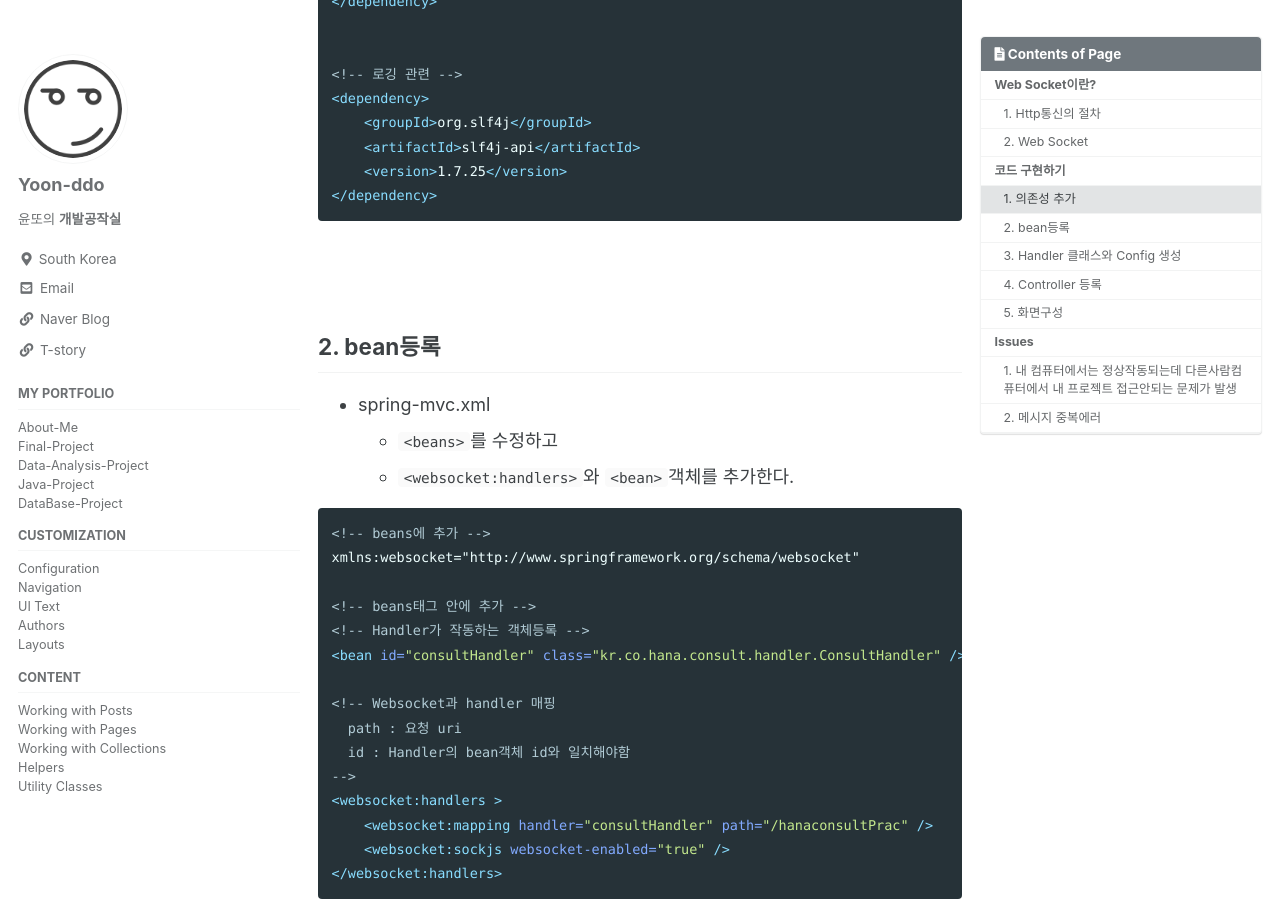
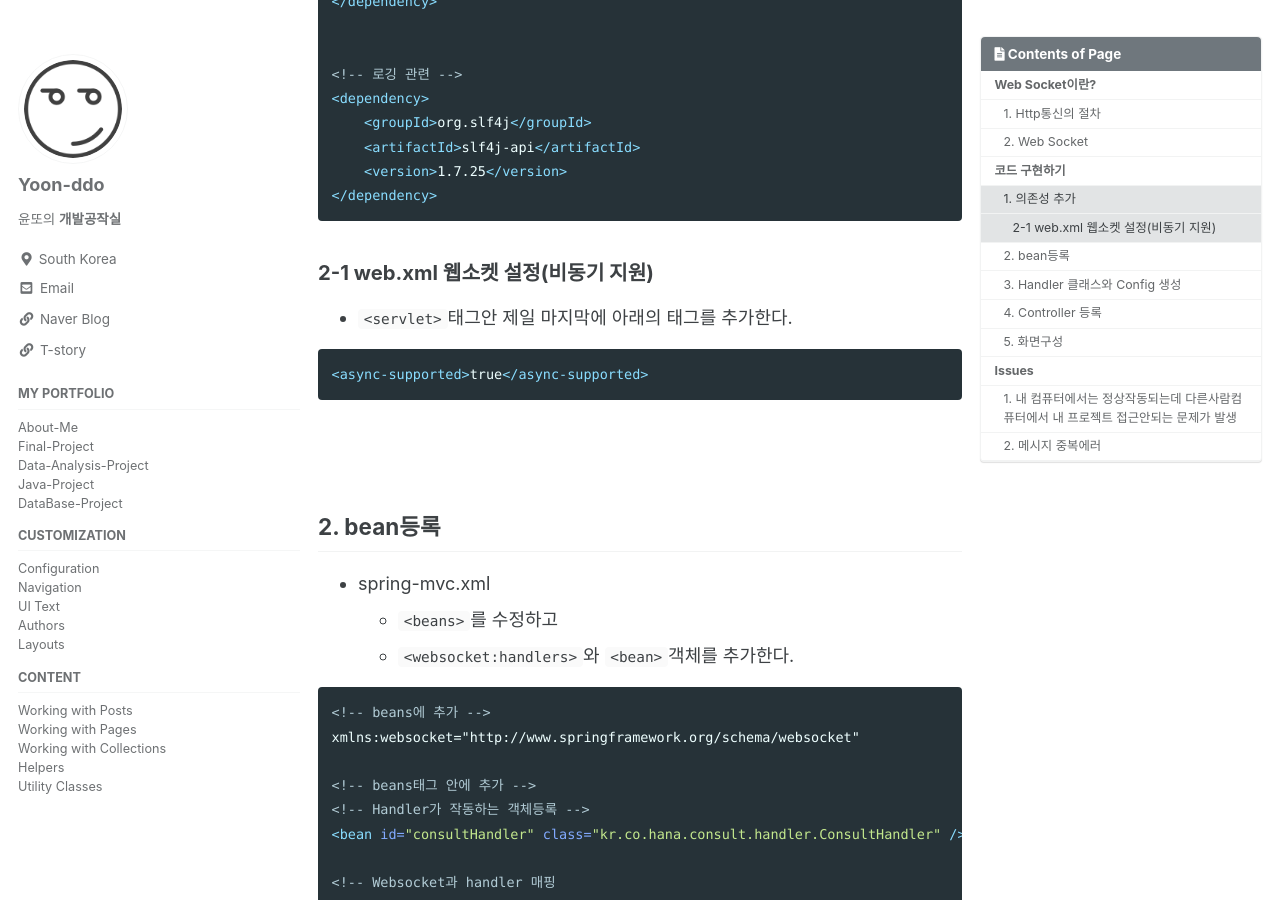
Before and after one commit to Yoon-ddo/Yoon-ddo.github.io, a Jekyll site: the page built from _posts/2021-08-27-Project일기03_Web Socket으로 채팅서비스 만들기.md, in a window 1280 px wide and 900 px high, scrolled down 2095 px. Built offline with Jekyll 4.4.1, drawn with Linux system fonts in a browser that asks for light colours; cached includes are drawn as plain includes.

Commit message:
Update 2021-08-27-Project일기03_Web Socket으로 채팅서비스 만들기.md

````diff
--- a/_posts/2021-08-27-Project일기03_Web Socket으로 채팅서비스 만들기.md
+++ b/_posts/2021-08-27-Project일기03_Web Socket으로 채팅서비스 만들기.md
@@ -76,6 +76,13 @@ tags:
     <artifactId>slf4j-api</artifactId>
     <version>1.7.25</version>
 </dependency>
+```
+
+### 2-1 web.xml  웹소켓 설정(비동기 지원)
+* `<servlet>`태그안 제일 마지막에 아래의 태그를 추가한다.
+
+```xml
+<async-supported>true</async-supported>
 ```
 
 <br><br>
````
